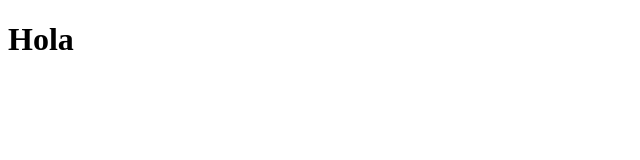
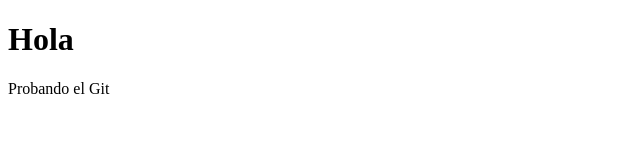
Before and after one commit to 1749953/PruebaGit, a plain HTML site: page index.html in a window 1280 px wide. Shown: the whole page, without its empty margins (0-640 px from the left). Drawn offline with Linux system fonts and the light colour scheme.

Commit message:
parrafo y color de fondo

```diff
--- a/CSS/estilos.css
+++ b/CSS/estilos.css
@@ -0,0 +1,3 @@
+body{
+    background-color: red;
+}
--- a/index.html
+++ b/index.html
@@ -8,5 +8,6 @@
 </head>
 <body>
         <h1> Hola </h1>
+        <p>Probando el Git</p>
 </body>
 </html>
```
